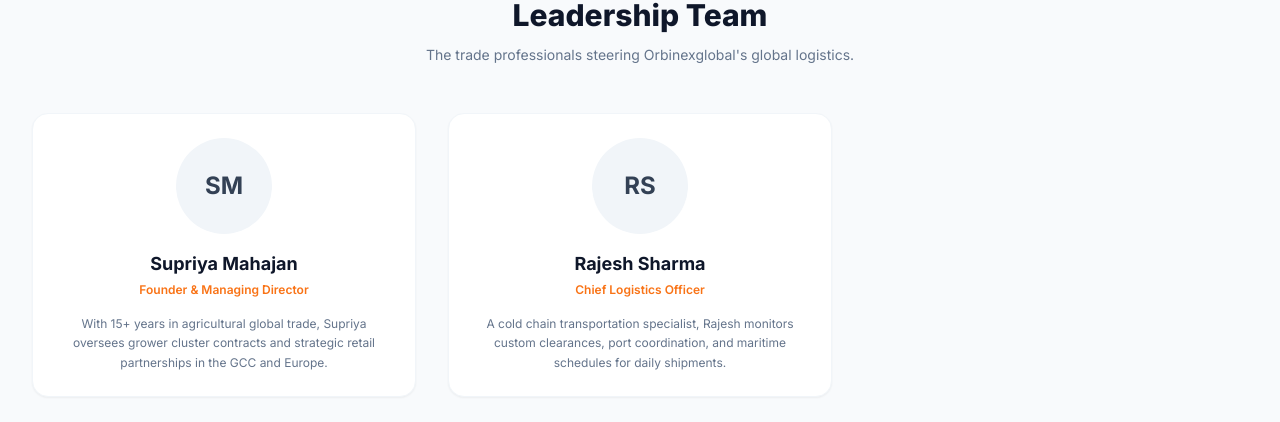
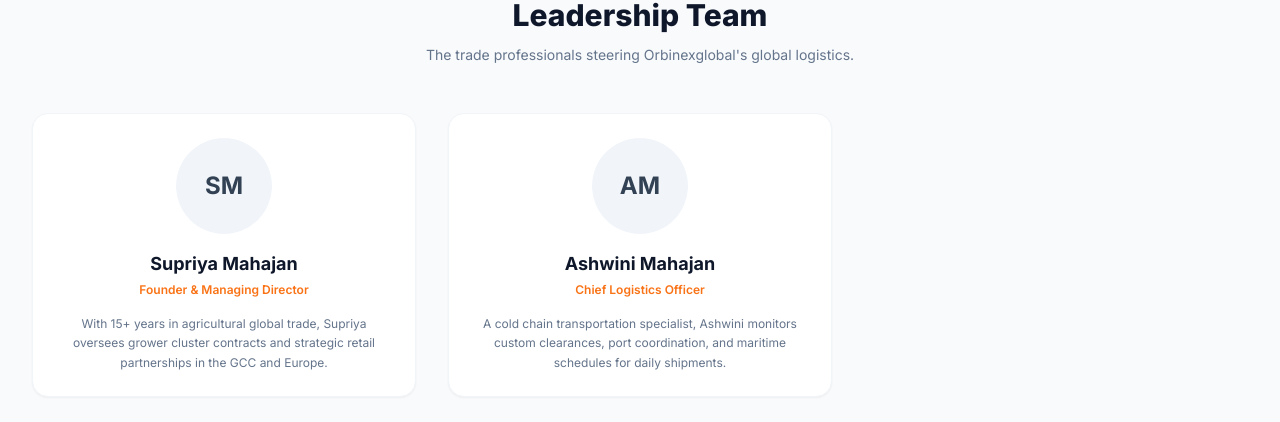
Before and after one commit to NitishKudave/indian-export-b2b, a Next.js app in the folder frontend/: page /about in a window 1280 px wide. Shown: the part 1589-2011 px from the top of the page. Built offline with nearby package versions, Linux system fonts and the light colour scheme.

Commit message:
update CLO name to Ashwini Mahajan

```diff
--- a/frontend/src/app/about/page.tsx
+++ b/frontend/src/app/about/page.tsx
@@ -123,17 +123,17 @@
             </p>
           </div>
 
-          {/* Rajesh */}
+          {/* Ashwini */}
           <div className="bg-white dark:bg-slate-900 rounded-2xl overflow-hidden border border-slate-100 dark:border-slate-800 shadow-sm p-6 text-center space-y-4">
             <div className="w-24 h-24 rounded-full bg-slate-100 flex items-center justify-center font-bold text-2xl text-slate-700 mx-auto">
-              RS
+              AM
             </div>
             <div className="space-y-1">
-              <h3 className="font-bold text-lg text-slate-900 dark:text-white">Rajesh Sharma</h3>
+              <h3 className="font-bold text-lg text-slate-900 dark:text-white">Ashwini Mahajan</h3>
               <p className="text-orange-500 text-xs font-semibold">Chief Logistics Officer</p>
             </div>
             <p className="text-slate-500 text-xs leading-relaxed">
-              A cold chain transportation specialist, Rajesh monitors custom clearances, port coordination, and maritime schedules for daily shipments.
+              A cold chain transportation specialist, Ashwini monitors custom clearances, port coordination, and maritime schedules for daily shipments.
             </p>
           </div>
         </div>
```
